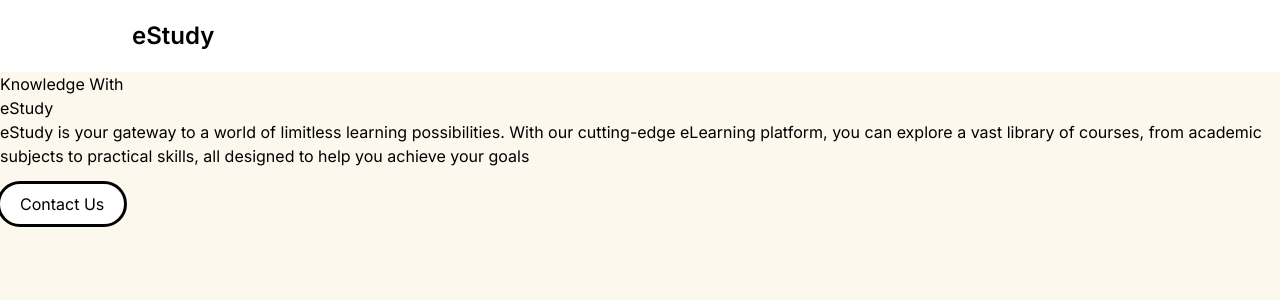
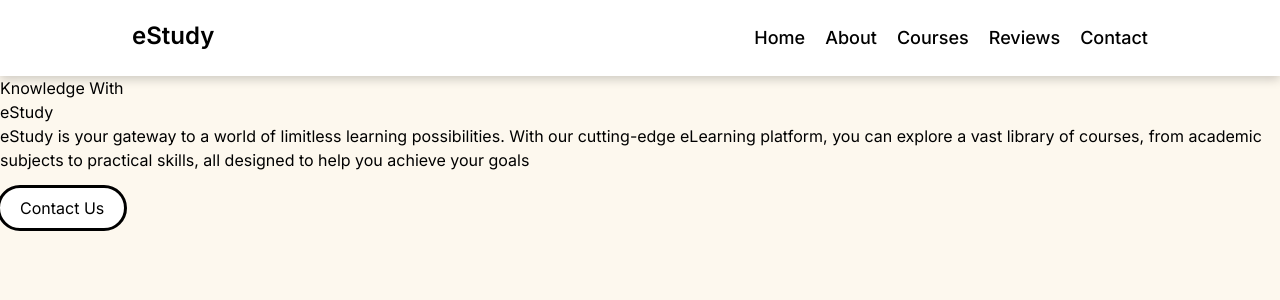
Before and after one commit to Ridwan-09/e-Study, a React (Vite) app: page / in a window 1280 px wide. Shown: the top 300 px of the page. Built offline with nearby package versions, Linux system fonts and the light colour scheme.

Commit message:
first commit

```diff
--- a/src/Components/Navbar.jsx
+++ b/src/Components/Navbar.jsx
@@ -11,15 +11,58 @@ const Navbar = () => {
 
     return (
         <div>
-            <div className='flex flex-row justify-between p-5 md:px-32 bg-white shadow-[0_3px_10px_rgb(0, 0, 0, 0.2)])'>
+            <div className='flex flex-row justify-between p-5 px-5 md:px-32 bg-white shadow-[0_3px_10px_rgb(0,0,0,0.2)]'>
                 <div>
                     <Link to="/" className='font-semibold text-2xl p-1 cursor-pointer'>
                         eStudy
                     </Link>
                 </div>
 
-                <nav className='hidden md:flex gap-5 font-medium p-1 cursor-pointer'>
+                <nav className='hidden md:flex gap-5 font-medium p-1 text-lg'>
+                    <Link
+                        to="home"
+                        spy={true}
+                        smooth={true}
+                        duration={500}
+                        className='hover:text-[#539165] transition-all cursor-pointer'>
+                        Home
+                    </Link>
 
+                    <Link
+                        to="about"
+                        spy={true}
+                        smooth={true}
+                        duration={500}
+                        className='hover:text-[#539165] transition-all cursor-pointer'>
+                        About
+                    </Link>
+
+                    <Link
+                        to="courses"
+                        spy={true}
+                        smooth={true}
+                        duration={500}
+                        className='hover:text-[#539165] transition-all cursor-pointer'>
+                        Courses
+                    </Link>
+
+                    <Link
+                        to="reviews"
+                        spy={true}
+                        smooth={true}
+                        duration={500}
+                        className='hover:text-[#539165] transition-all cursor-pointer'>
+                        Reviews
+
+                    </Link>
+                    <Link
+                        to="contact"
+                        spy={true}
+                        smooth={true}
+                        duration={500}
+                        className='hover:text-[#539165] transition-all cursor-pointer'>
+                        Contact
+                    </Link>
 
                 </nav>
 
@@ -30,15 +73,14 @@ const Navbar = () => {
                 </div>
             </div>
 
-            <div className={`${
-                menu ? "translate-x-0" : "-translate-x-full"
-            } md:hidden flex flex-col absolute bg-white left-0 top-20 font-medium text-2xl text-center pt-8 pb-4 gap-8 w-full h-fit transition-transform duration-300`}>
+            <div className={`${menu ? "translate-x-0" : "-translate-x-full"
+                } md:hidden flex flex-col absolute bg-white left-0 top-20 font-medium text-2xl text-center pt-8 pb-4 gap-8 w-full h-fit transition-transform duration-300`}>
                 <Link
                     to="home"
                     spy={true}
                     smooth={true}
                     duration={500}
-                    className='hover:text-brightGreen transition-all cursor-pointer'>
+                    className='hover:text-[#539165] transition-all cursor-pointer'>
                     Home
                 </Link>
 
@@ -47,7 +89,7 @@ const Navbar = () => {
                     spy={true}
                     smooth={true}
                     duration={500}
-                    className='hover:text-brightGreen transition-all cursor-pointer'>
+                    className='hover:text-[#539165] transition-all cursor-pointer'>
                     About
                 </Link>
 
@@ -56,7 +98,7 @@ const Navbar = () => {
                     spy={true}
                     smooth={true}
                     duration={500}
-                    className='hover:text-brightGreen transition-all cursor-pointer'>
+                    className='hover:text-[#539165] transition-all cursor-pointer'>
                     Courses
                 </Link>
 
@@ -65,7 +107,7 @@ const Navbar = () => {
                     spy={true}
                     smooth={true}
                     duration={500}
-                    className='hover:text-brightGreen transition-all cursor-pointer'>
+                    className='hover:text-[#539165] transition-all cursor-pointer'>
                     Reviews
 
                 </Link>
@@ -74,7 +116,7 @@ const Navbar = () => {
                     spy={true}
                     smooth={true}
                     duration={500}
-                    className='hover:text-brightGreen transition-all cursor-pointer'>
+                    className='hover:text-[#539165] transition-all cursor-pointer'>
                     Contact
                 </Link>
             </div>
--- a/tailwind.config.js
+++ b/tailwind.config.js
@@ -8,7 +8,6 @@ export default {
     extend: {
       colors: {
         brightBackground: '#FDF8EE',
-        brightGreen: '#539165',
         LightText: '#959595',
       }
     },
```
